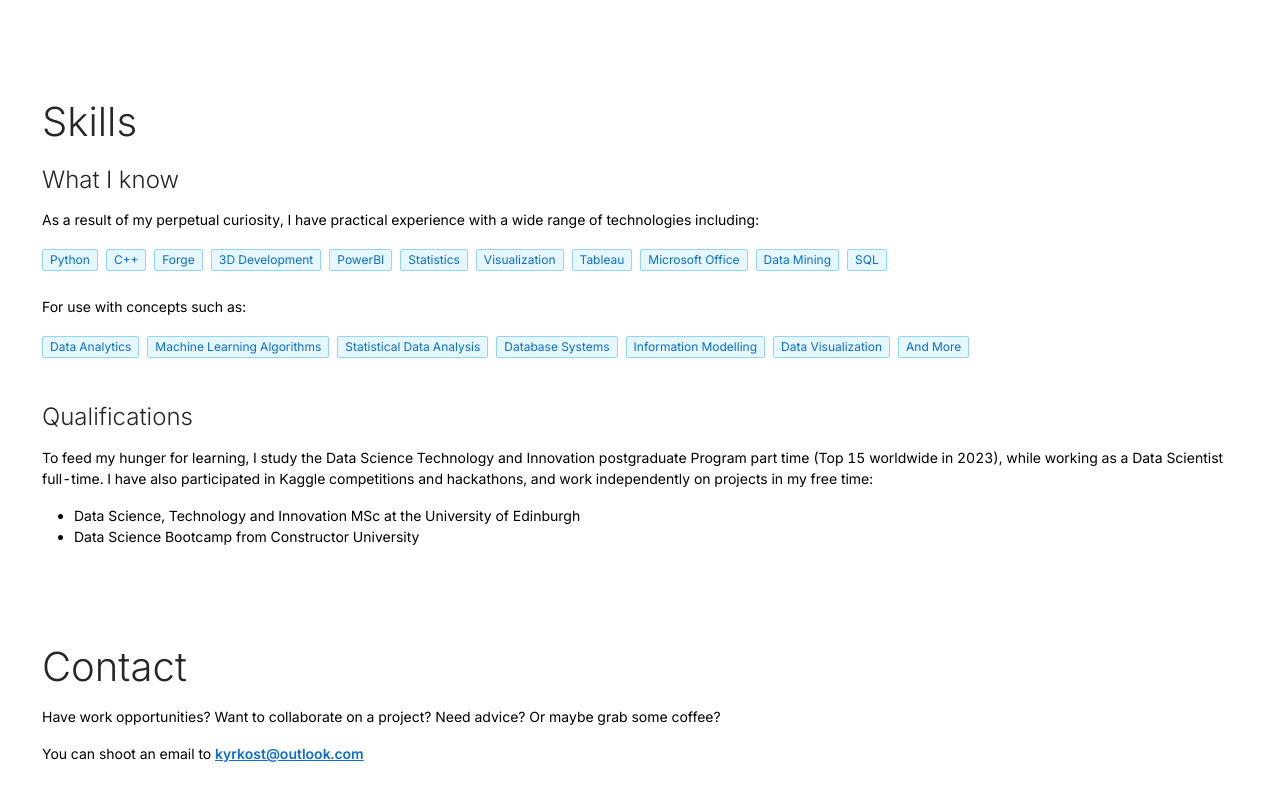
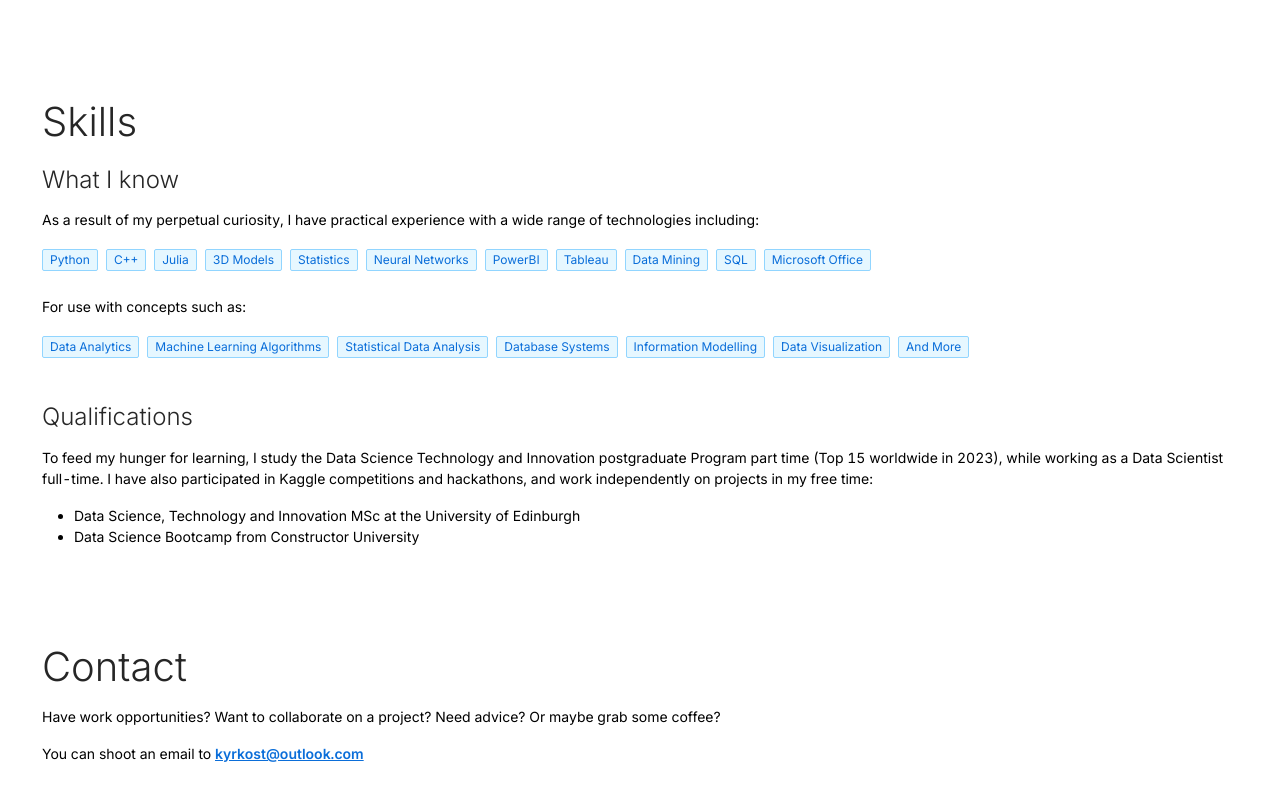
Before and after one commit to konskyrt/Personal_portfolio_site, a Next.js app: page / in a window 1280 px wide. Shown: the part 2360-3160 px from the top of the page. Built offline with nearby package versions, Linux system fonts and the light colour scheme.

Commit message:
Update index.js

```diff
--- a/components/common/SkillsSection/index.js
+++ b/components/common/SkillsSection/index.js
@@ -16,15 +16,15 @@ const SkillsSection = () => {
         <div className='tags-container'>
           <Tag color="blue">Python</Tag>
           <Tag color="blue">C++</Tag>
-          <Tag color="blue">Forge</Tag>
-          <Tag color="blue">3D Development</Tag>
+          <Tag color="blue">Julia</Tag>
+          <Tag color="blue">3D Models</Tag>
+          <Tag color="blue">Statistics</Tag>
+          <Tag color="blue">Neural Networks</Tag>
           <Tag color="blue">PowerBI</Tag>
-          <Tag color="blue">Statistics</Tag>
-          <Tag color="blue">Visualization</Tag>
           <Tag color="blue">Tableau</Tag>
-          <Tag color="blue">Microsoft Office</Tag>
           <Tag color="blue">Data Mining</Tag>
           <Tag color="blue">SQL</Tag>
+          <Tag color="blue">Microsoft Office</Tag>
         </div>
         <p>
           For use with concepts such as:
```
